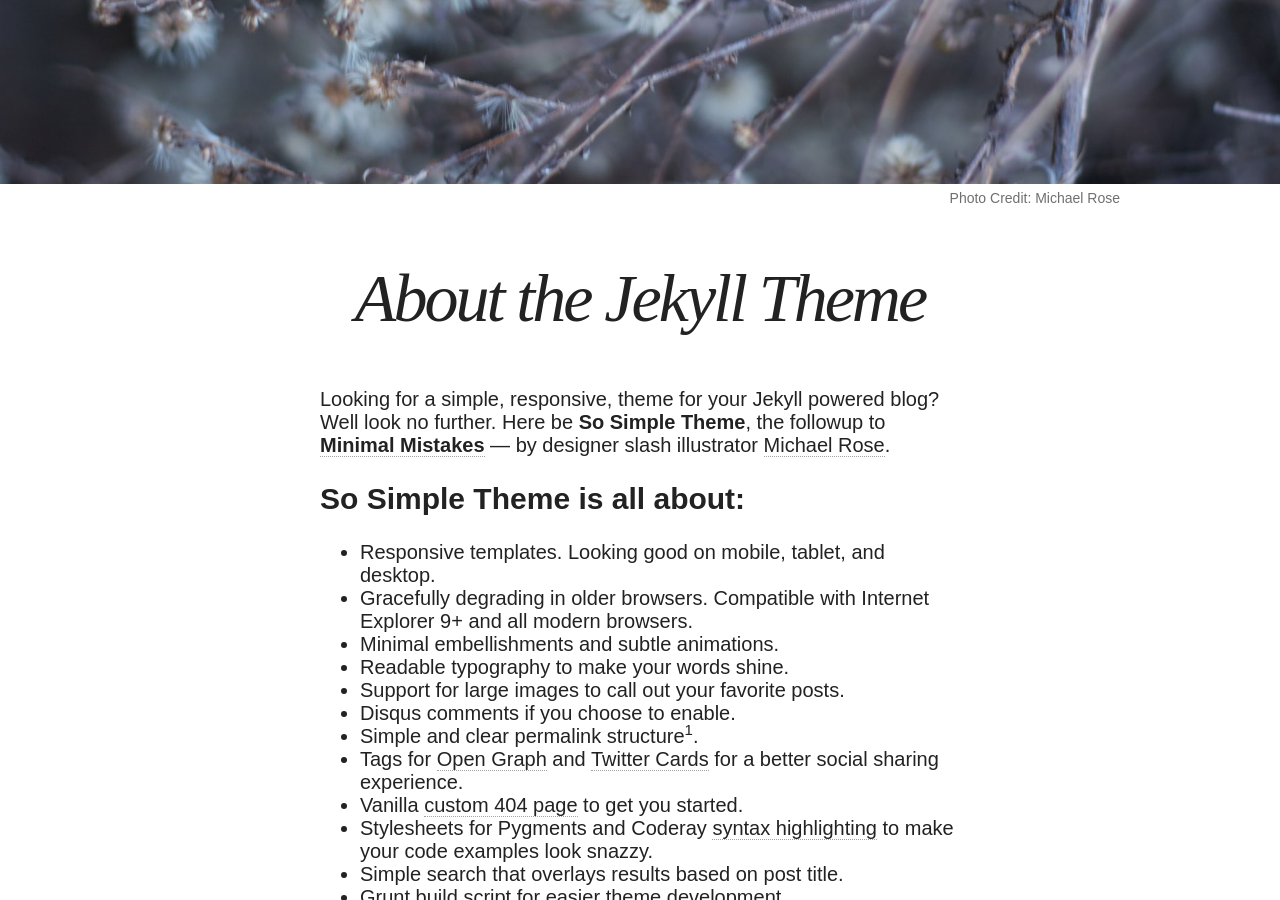
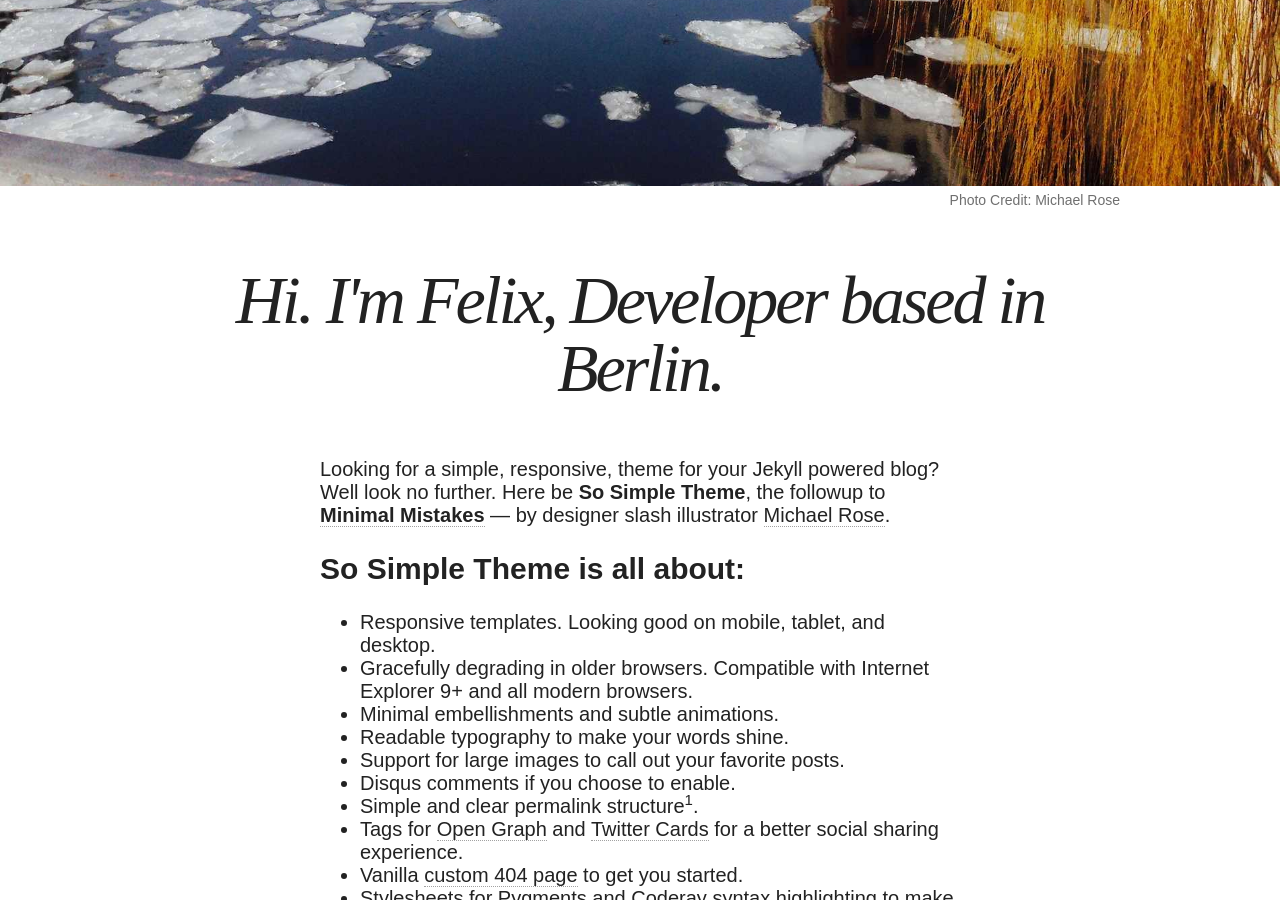
Before and after one commit to felixmohnert/felixmohnert.github.io, a Jekyll site: the page built from hi.md, in a window 1280 px wide and 900 px high, scrolled down 510 px. Built offline with Jekyll 4.4.1, drawn with Linux system fonts in a browser that asks for light colours; nearby versions of some CDN libraries.

Commit message:
Replace the default images

```diff
--- a/hi.md
+++ b/hi.md
@@ -1,11 +1,11 @@
 ---
 layout: page
 permalink: /hi/
-title: About the Jekyll Theme
-tags: [Jekyll, theme, simple, minimal, minimalism, responsive]
-modified: 2013-09-13
+title: Hi. I'm Felix, Developer based in Berlin.
+tags: [Jekyll, Felix, Developer, Ruby]
+modified: 2014-01-31
 image:
-  feature: so-simple-sample-image-4.jpg
+  feature: header-image-spree.jpg
   credit: Michael Rose
   creditlink: http://mademistakes.com
 ---
```
Also changed, not shown: _posts/2013-08-16-code-highlighting-post.md (+3 -3 lines), images/header-image-spree.jpg (added).
